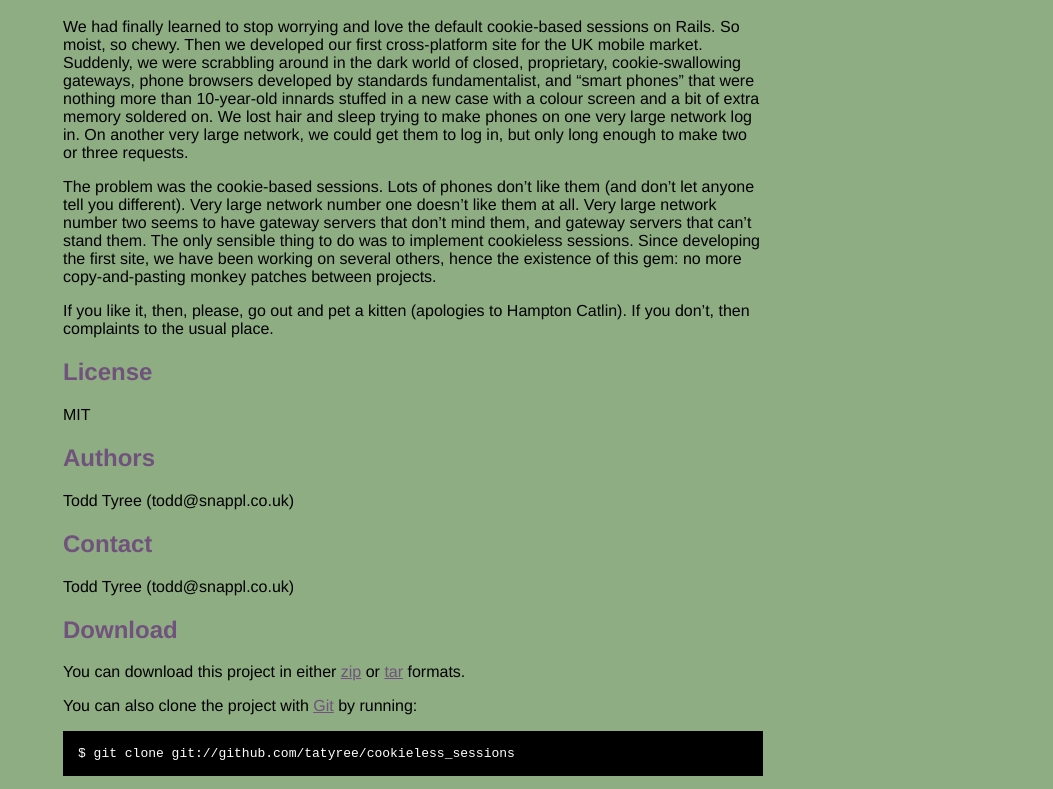
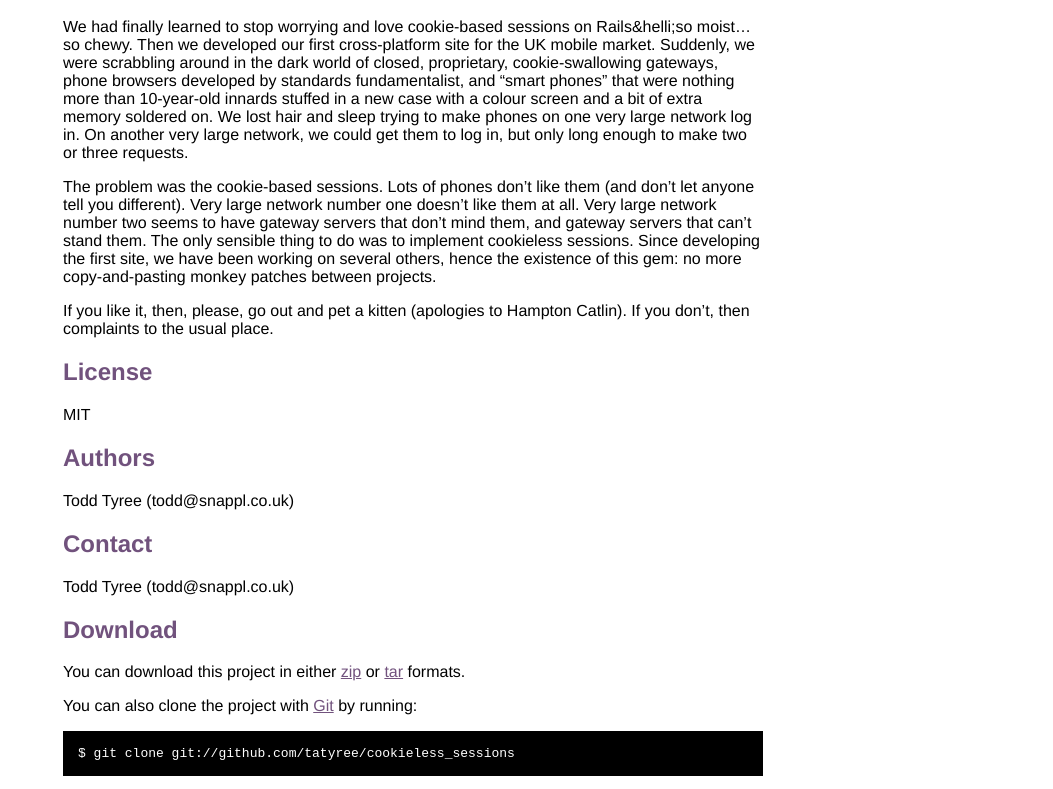
Before and after one commit to dharmdip/cookieless_sessions, a plain HTML site: page index.html in a window 1280 px wide. Shown: the part 316-1105 px from the top of the page, without its empty margins (227-1280 px from the left). Drawn offline with Linux system fonts and the light colour scheme.

Commit message:
color and small copy changes.

```diff
--- a/index.html
+++ b/index.html
@@ -10,7 +10,7 @@
 	<style type="text/css">
 		body {
   		margin-top: 1.0em;
-  		background-color: #8ead82;
+  		background-color: #ffffff;
 		  font-family: "helvetica";
   		color: #000000;
     }
@@ -52,7 +52,7 @@
       Rails sessions without cookies.
     </div>
 
-    <p>We had finally learned to stop worrying and love the default cookie-based sessions on Rails. So moist, so chewy. Then we developed our first cross-platform site for the UK mobile market. Suddenly, we were scrabbling around in the dark world of closed, proprietary, cookie-swallowing gateways, phone browsers developed by standards fundamentalist, and “smart phones” that were nothing more than 10-year-old innards stuffed in a new case with a colour screen and a bit of extra memory soldered on. We lost hair and sleep trying to make phones on one very large network log in. On another very large network, we could get them to log in, but only long enough to make two or three requests.</p>
+    <p>We had finally learned to stop worrying and love cookie-based sessions on Rails&helli;so moist&hellip;so chewy. Then we developed our first cross-platform site for the UK mobile market. Suddenly, we were scrabbling around in the dark world of closed, proprietary, cookie-swallowing gateways, phone browsers developed by standards fundamentalist, and “smart phones” that were nothing more than 10-year-old innards stuffed in a new case with a colour screen and a bit of extra memory soldered on. We lost hair and sleep trying to make phones on one very large network log in. On another very large network, we could get them to log in, but only long enough to make two or three requests.</p>
 
 <p>The problem was the cookie-based sessions. Lots of phones don’t like them (and don’t let anyone tell you different). Very large network number one doesn’t like them at all. Very large network number two seems to have gateway servers that don’t mind them, and gateway servers that can’t stand them. The only sensible thing to do was to implement cookieless sessions. Since developing the first site, we have been working on several others, hence the existence of this gem: no more copy-and-pasting monkey patches between projects.</p>
 
```
